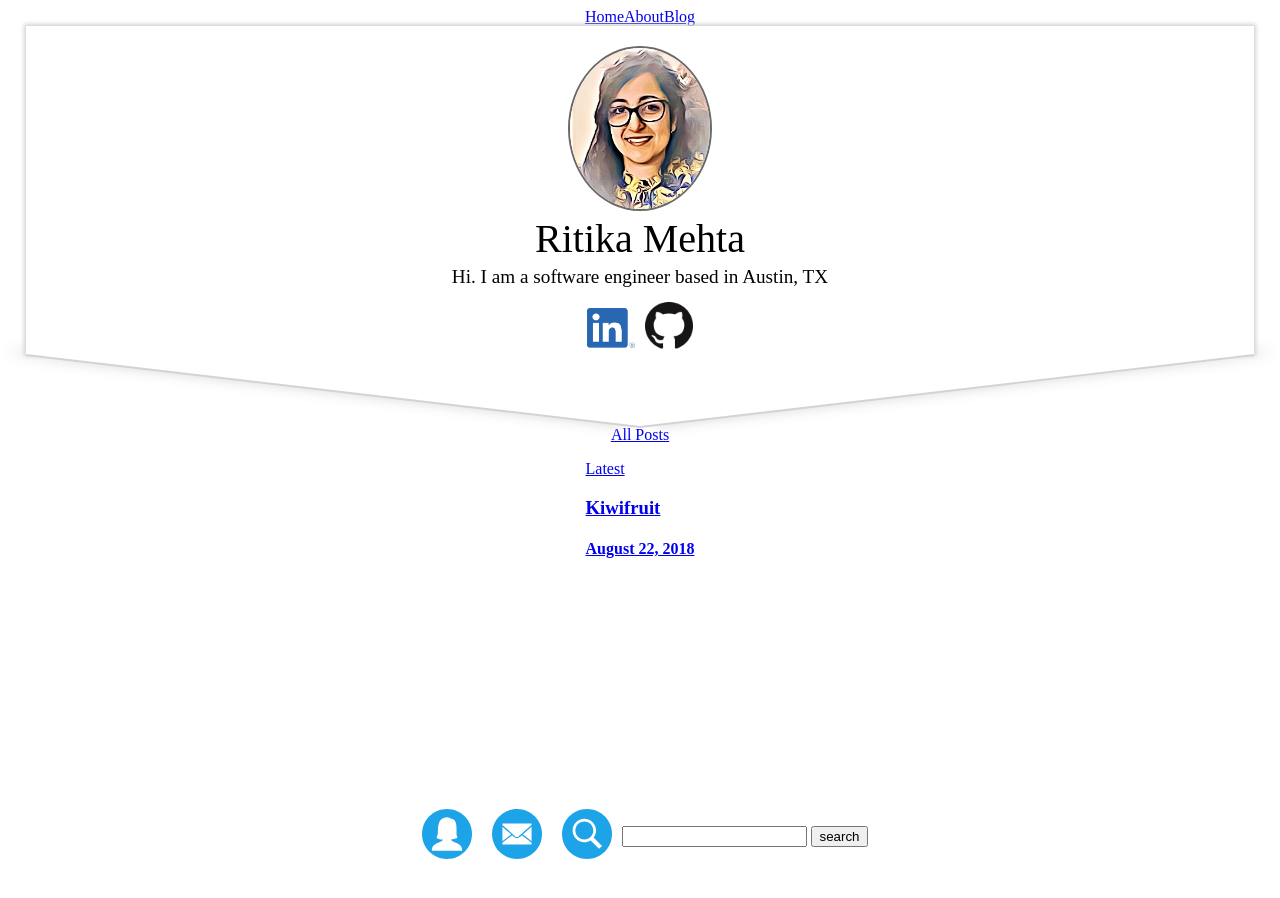
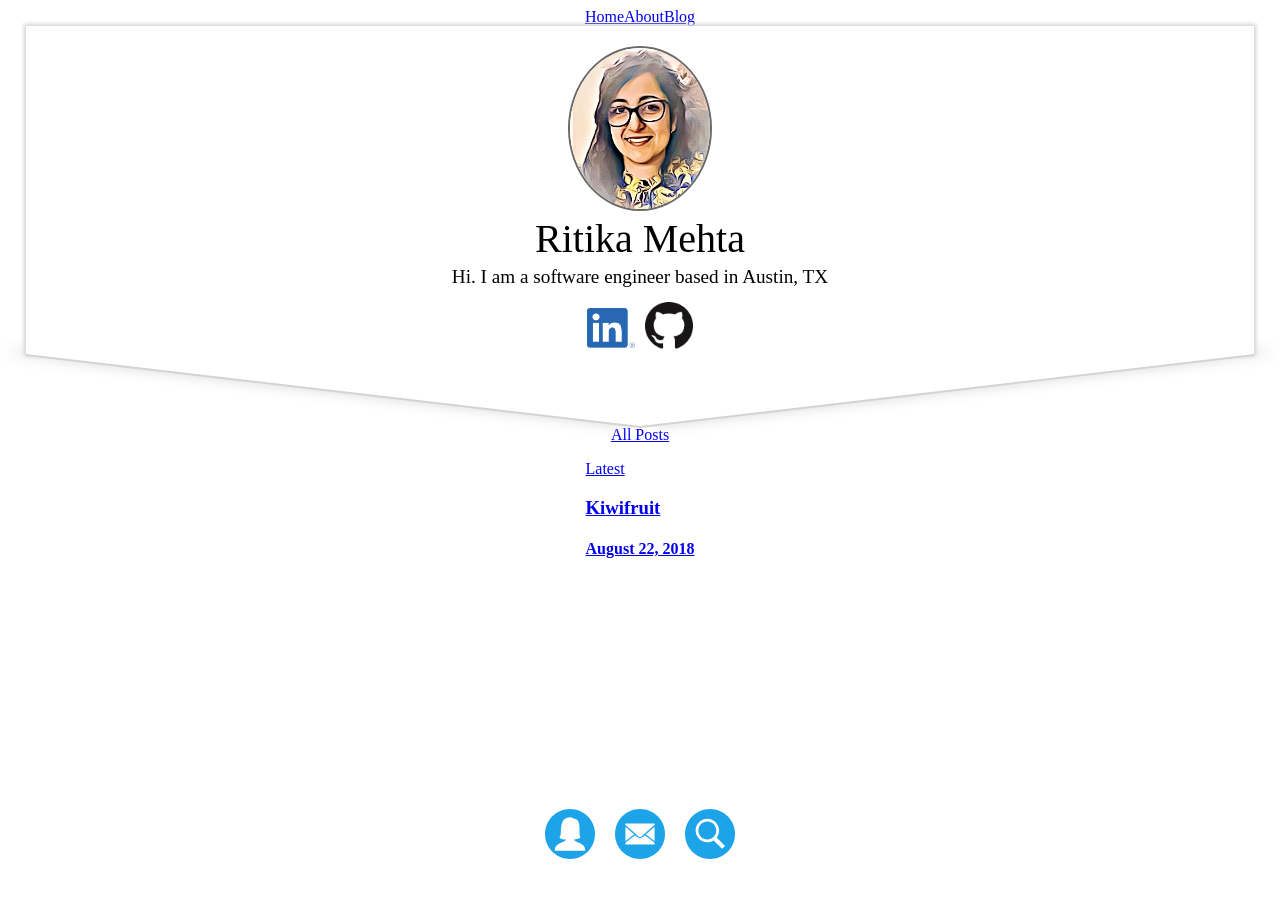
Before and after one commit to mehtarit/Folio, a Jekyll site: the page built from index.html, in a window 1280 px wide. Built offline with Jekyll 4.4.1, drawn with Linux system fonts in a browser that asks for light colours; some web fonts are replaced.

Commit message:
search overlay visibly hidden

```diff
--- a/assets/css/footer.scss
+++ b/assets/css/footer.scss
@@ -12,5 +12,11 @@ footer {
     a {
       margin: 10px;
     }
+
+    .hiding {
+      position: absolute;
+      overflow: hidden;
+      clip: rect(0 0 0 0);
+    }
   }
 }
```
